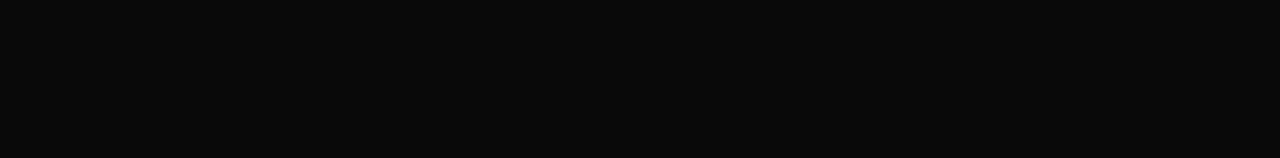
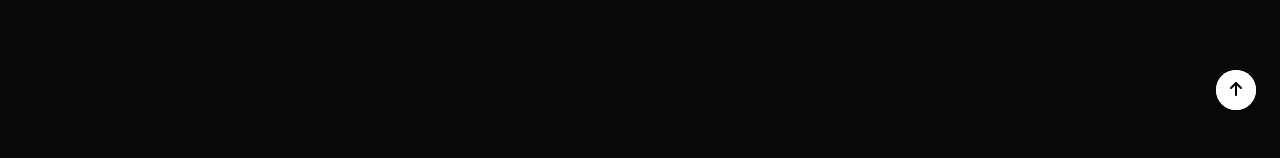
Before and after one commit to HICC-REBOOT/HICC-REBOOT-Frontend, a React (Create React App) app in the folder frontend/: page /calendar in a window 1280 px wide. Shown: the part 642-800 px from the top of the page. Built offline with nearby package versions, Linux system fonts and the light colour scheme; a web font is replaced by a local one.

Commit message:
design: 맨 위로 버튼 기본적인 프레임 생성

```diff
--- a/frontend/src/components/layout/Layout.tsx
+++ b/frontend/src/components/layout/Layout.tsx
@@ -2,6 +2,7 @@
 import { Outlet } from 'react-router-dom';
 import Header from '@components/common/header/Header';
 import Footer from '@components/common/footer/Footer';
+import MoveToTheTopButton from '@components/utils/MoveToTheTopButton';
 import * as L from './style/Layout.style';
 
 function Layout() {
@@ -10,6 +11,7 @@
       <Header />
       <Outlet />
       <Footer />
+      <MoveToTheTopButton />
     </L.Container>
   );
 }
--- /dev/null
+++ b/frontend/src/components/utils/MoveToTheTopButton.tsx
@@ -0,0 +1,10 @@
+import React from 'react';
+import { FloatButton } from 'antd';
+import ArrowUp from '@assets/image/arrowUp.svg';
+
+function MoveToTheTopButton() {
+  const moveToTheTop = () => {};
+  return <FloatButton icon={<img src={ArrowUp} alt="up" />} onClick={moveToTheTop} />;
+}
+
+export default MoveToTheTopButton;
```
Also changed, not shown: frontend/src/assets/image/arrowUp.svg (added), 1 other file (tests, documents, lock files or other folders).
